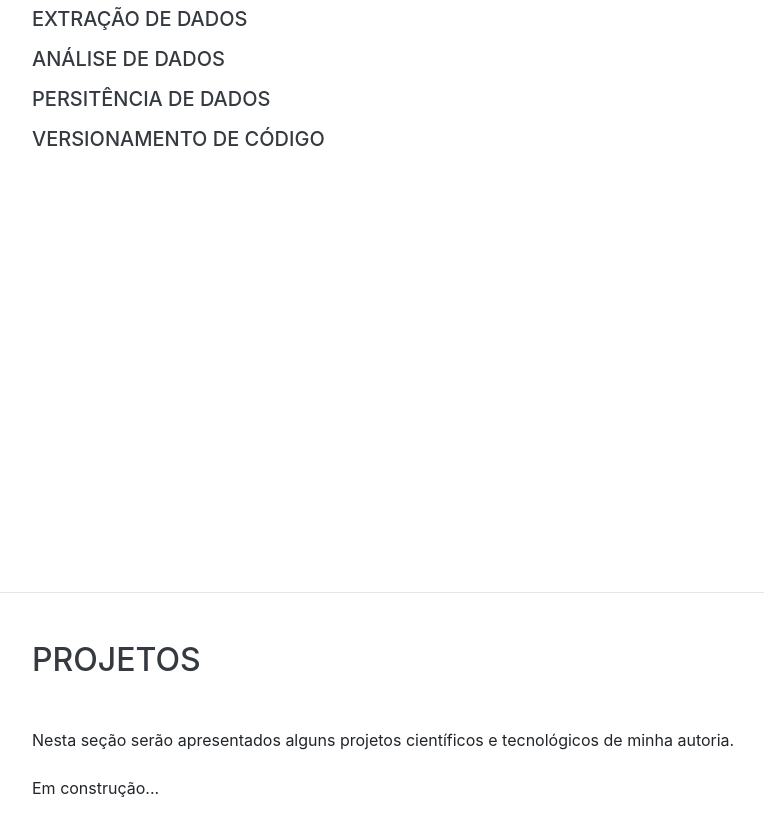
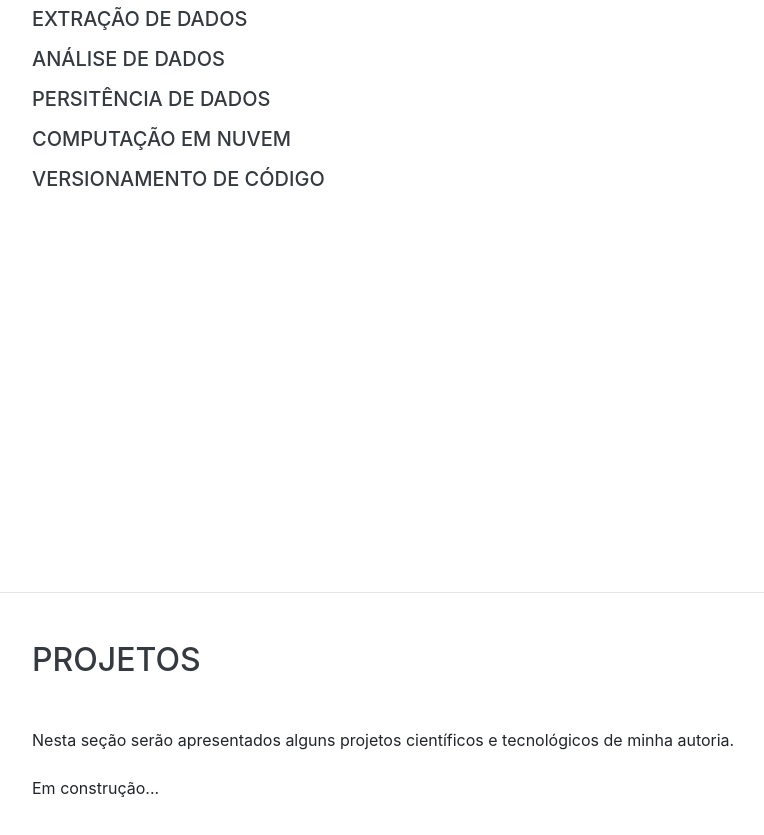
Before and after one commit to thiagogcosta/thiagogcosta.github.io, a website with bundled scripts: page index.html in a window 1280 px wide. Shown: the part 5220-6055 px from the top of the page, without its empty margins (288-1052 px from the left). Built offline with nearby package versions, Linux system fonts and the light colour scheme; a web font is replaced by a local one.

Commit message:
hability

```diff
--- a/index.html
+++ b/index.html
@@ -349,6 +349,8 @@
 
         <h5 class="mb-3">Persitência de Dados</h5>
 
+        <h5 class="mb-3">Computação em Nuvem</h5>
+
         <h5 class="mb-3">Versionamento de Código</h5>
 
       </div>
```
